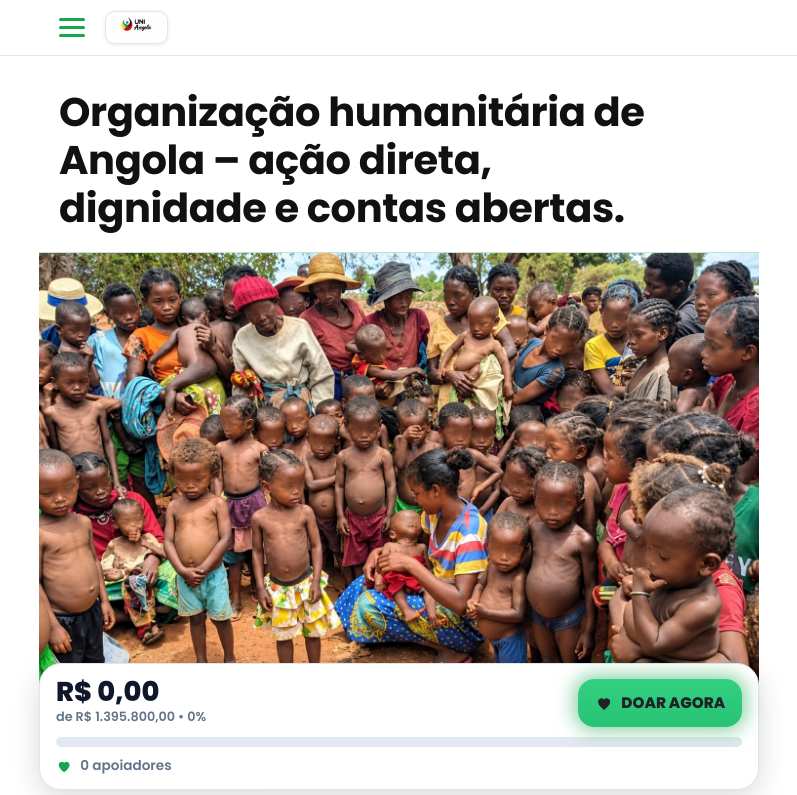
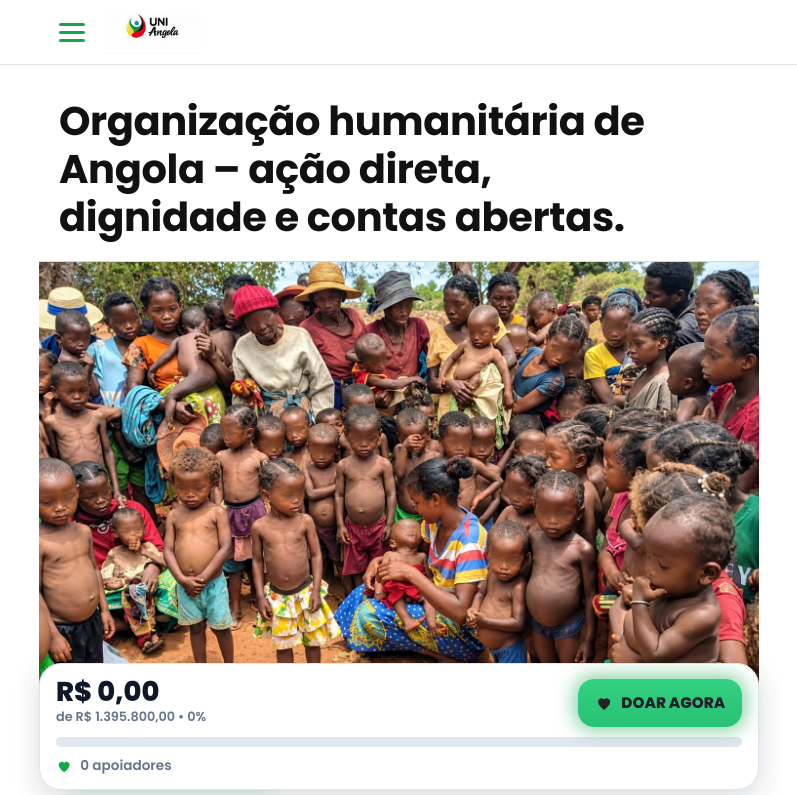
Before and after one commit to url345/Uniangola, a plain HTML site: page index.html in a window 1280 px wide. Shown: the top 795 px of the page, without its empty margins (241-1038 px from the left). Drawn offline with Linux system fonts and the light colour scheme.

Commit message:
Update index.html

```diff
--- a/index.html
+++ b/index.html
@@ -13,7 +13,7 @@ body{margin:0;background:var(--bg);color:var(--text);font-family:"Poppins",-appl
 body::before{content:"";position:fixed;inset:0 0 auto;height:env(safe-area-inset-top,0px);background:#fff;z-index:30}
 header{position:sticky;top:env(safe-area-inset-top,0px);z-index:20;background:#fff;border-bottom:1px solid #e5e5e5}
 .bar{max-width:720px;margin:0 auto;display:flex;align-items:center;gap:12px;padding:10px 20px}
-.logo{height:33px;width:auto;max-width:120px;object-fit:contain;border-radius:10px;border:1px solid #e3e6ea;padding:3px;background:#fff;box-shadow:0 1px 4px rgba(15,23,42,.1);display:block}
+.logo{height:44px;width:auto;max-width:140px;object-fit:contain;display:block}
 .burger{background:none;border:0;padding:8px 8px 8px 0;cursor:pointer;display:flex;flex-direction:column;gap:5px}
 .burger span{display:block;width:26px;height:3px;background:var(--green);border-radius:2px}
 .overlay{position:fixed;inset:0;background:rgba(0,0,0,.45);opacity:0;pointer-events:none;transition:opacity .25s;z-index:40}
```
